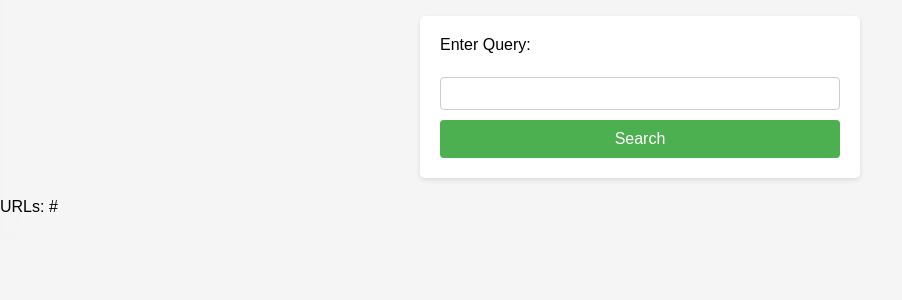
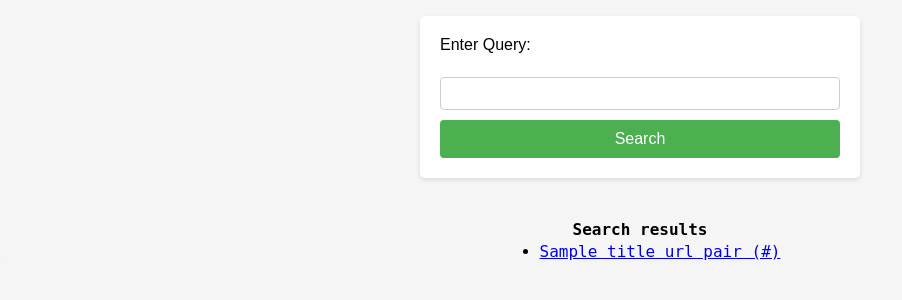
Before and after one commit to Meet1903/WebTrek-The-Search-Engine, a Flask app: template templates/index.html in a window 1280 px wide. Shown: the part 250-550 px from the top of the page, without its empty margins (0-902 px from the left). Run offline with Flask 3, Linux system fonts and the light colour scheme; the template is opened without the code that fills it: most values are stand-ins (such as "Sample title", 1, 10 or a date in 2020).

Commit message:
Search result modifications

```diff
--- a/main.py
+++ b/main.py
@@ -19,9 +19,10 @@ def search():
         query = request.form.get("query")
         insert_query_history(query)
         clearn_query = prepare_query(query)
-        urls = search_on_elastic(clearn_query)
-        final_words = clearn_query
-    return render_template("index.html", urls=urls, words= final_words)
+        urls, titles = search_on_elastic(clearn_query)
+        # final_words = clearn_query
+        title_url_pairs = zip(titles, urls)
+    return render_template("index.html", title_url_pairs =title_url_pairs)
 
 @app.route("/scrapper")
 def scrapper():
@@ -30,7 +31,6 @@ def scrapper():
 @app.route("/scrapper", methods=["POST"])
 def scrape():
     if request.method == "POST":
-        # Get form data
         domains = request.form.get("url")
         folder = request.form.get("path")
         domains = domains.replace(" ", "").split(",")
--- a/templates/history.html
+++ b/templates/history.html
@@ -12,7 +12,6 @@
             <button type="submit" class="button-1">Clean History</button>
         </form>
     </div>
-    <!-- <label for="data">Searched queries: {{history}}</label><br> -->
     <div class="query-history">
         <table style="border-spacing: 1px;">
             <thead>
--- a/templates/index.html
+++ b/templates/index.html
@@ -16,6 +16,26 @@
         <button type="submit" id="search" class="submit-button">Search</button>
     </form>
     <!-- <label for="words">Final words: {{words}}</label><br> -->
-    <label for="data">URLs: {{urls}}</label><br>
+    <!-- <label for="data">URLs: {{urls}}</label><br> -->
+    <div class="query-history">
+        <table style="border-spacing: 1px;">
+            <thead>
+                <tr>
+                    <th>Search results</th>
+                </tr>
+            </thead>
+            <tbody>
+                {% for title, url in title_url_pairs %}
+                <tr>
+                    <td style="padding: 0px;">
+                        <ul style="margin: 1px;">
+                            <li><a href="{{ url }}" target="_blank">{{ title }} ({{ url}})</a></li>
+                        </ul>
+                    </td>
+                </tr>
+                {% endfor %}
+            </tbody>
+        </table>
+    </div>
 </body>
 </html>
```
Also changed, not shown: elastic_logics.py (+3 -6 lines).
